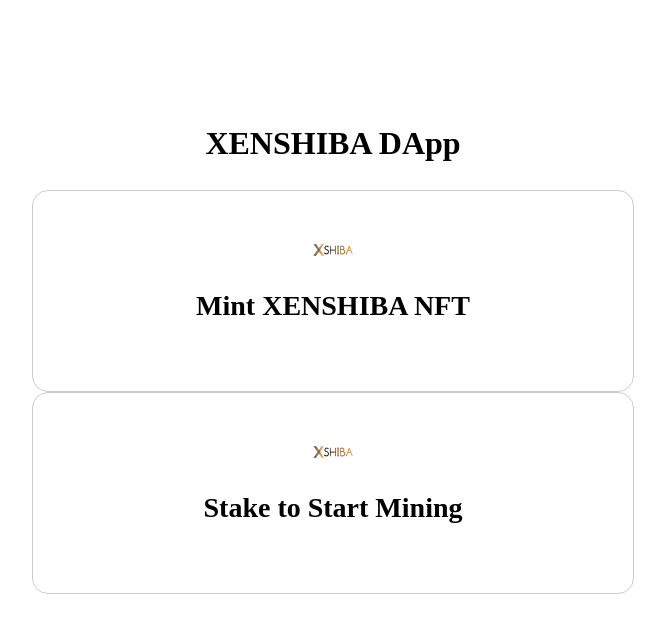
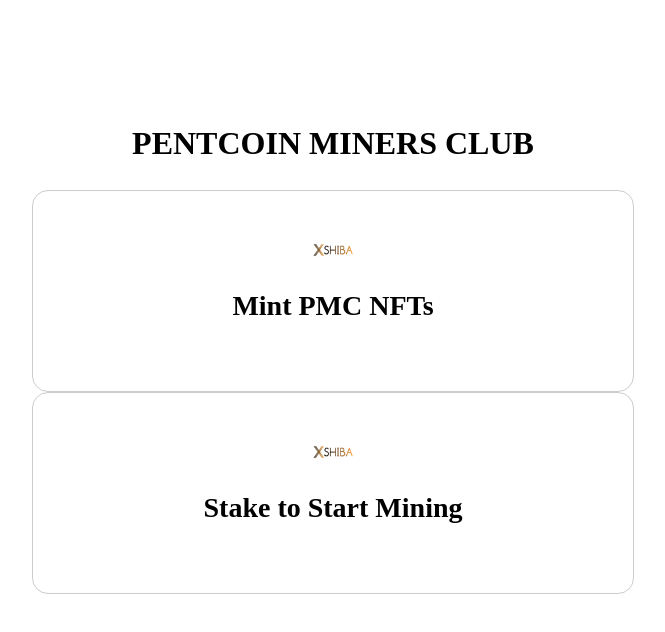
Before and after one commit to pentcoin/DApp, a Next.js app: page / in a window 1280 px wide. Shown: the top 632 px of the page, without its empty margins (339-1004 px from the left). Built offline with nearby package versions, Linux system fonts and the light colour scheme.

Commit message:
Update index.tsx

```diff
--- a/pages/index.tsx
+++ b/pages/index.tsx
@@ -9,7 +9,7 @@
   return (
     <div className={styles.container}>
       {/* Top Section */}
-      <h1 className={styles.h1}>XENSHIBA DApp</h1>
+      <h1 className={styles.h1}>PENTCOIN MINERS CLUB</h1>
       <div className={styles.nftBoxGrid}>
         <div
           className={styles.optionSelectBox}
@@ -18,9 +18,9 @@
         >
           {/* Mint a new NFT */}
           <Image src="/icons/drop.webp" alt="drop" width={64} height={64} />
-          <h3 className={styles.selectBoxTitle}>Mint XENSHIBA NFT</h3>
+          <h3 className={styles.selectBoxTitle}>Mint PMC NFTs</h3>
           <p className={styles.selectBoxDescription}>
-          You can only mint using mXEN.
+          Minted NFTs will start mining Pentcoins every minute once staked.
           </p>
         </div>
 
@@ -33,7 +33,7 @@
           <Image src="/icons/token.webp" alt="token" width={64} height={64} />
           <h3 className={styles.selectBoxTitle}>Stake to Start Mining</h3>
           <p className={styles.selectBoxDescription}>
-          Stake your XENSHIBA NFT to mine XSHIBA tokens every minute.
+          Stake your PMC NFT to mine $PTC every minute.
           </p>
         </div>
       </div>
```
